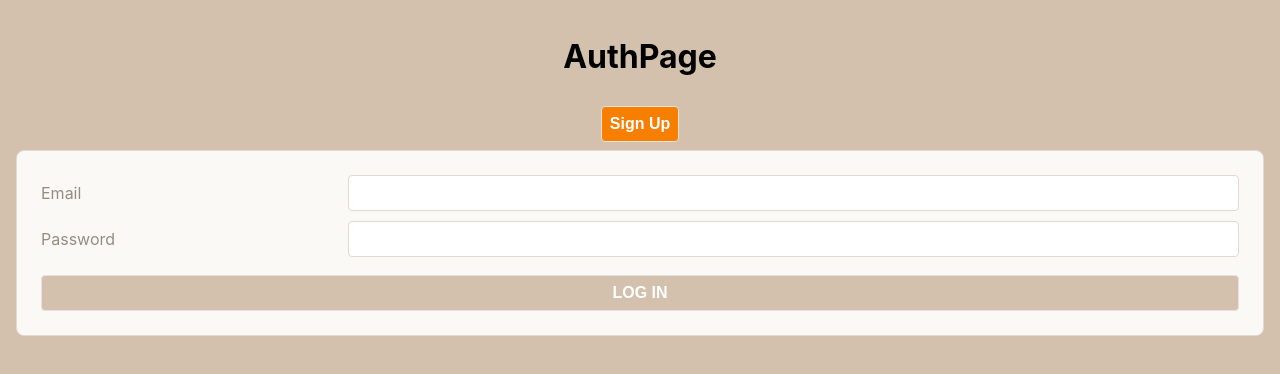
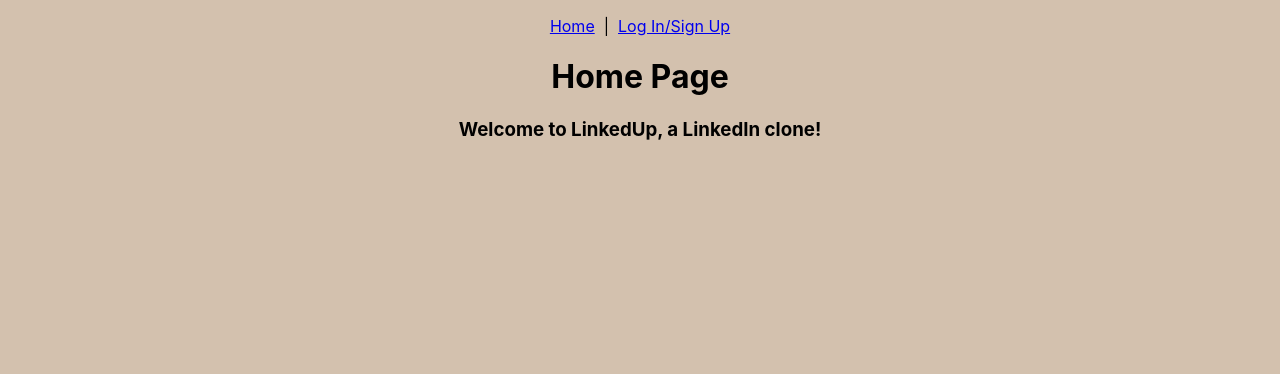
Before and after one commit to coffeemug17/LinkedUp, a React (Create React App) app: page / in a window 1280 px wide. Shown: the top 374 px of the page. Built offline with nearby package versions, Linux system fonts and the light colour scheme.

Commit message:
Landing Page and Auth Page seperating

```diff
--- a/models/user.js
+++ b/models/user.js
@@ -11,6 +11,10 @@ const userSchema = new Schema({
     unique: true,
     trim: true,
     lowercase: true,
+    required: true
+  },
+  about: {
+    type: String,
     required: true
   },
   password: {
--- a/src/components/NavBar/NavBar.jsx
+++ b/src/components/NavBar/NavBar.jsx
@@ -8,7 +8,11 @@ export default function NavBar({ user, setUser }) {
   }
 
   return (
+    <>
+    {user ?
       <nav>
+        <Link to="/">Home</Link>
+        &nbsp; | &nbsp;
         <Link to="/orders">Order History</Link>
         &nbsp; | &nbsp;
         <Link to="/orders/new">New Order</Link>
@@ -16,5 +20,13 @@ export default function NavBar({ user, setUser }) {
         <span>Welcome, {user.name}</span>
         &nbsp;&nbsp;<Link to="" onClick={handleLogOut}>Log Out</Link>
       </nav>
+      :
+      <nav>
+        <Link to="/">Home</Link>
+        &nbsp; | &nbsp;
+        <Link to="/authorization">Log In/Sign Up</Link>
+      </nav>
+    }
+    </>
   );
 }
--- a/src/components/SignUpForm/SignUpForm.jsx
+++ b/src/components/SignUpForm/SignUpForm.jsx
@@ -6,6 +6,7 @@ export default class SignUpForm extends Component {
     name: '',
     email: '',
     password: '',
+    about: '',
     confirm: '',
     error: ''
   };
@@ -48,6 +49,8 @@ export default class SignUpForm extends Component {
             <input type="password" name="password" value={this.state.password} onChange={this.handleChange} required />
             <label>Confirm</label>
             <input type="password" name="confirm" value={this.state.confirm} onChange={this.handleChange} required />
+            <label>About</label>
+            <input type="text" name="about" value={this.state.about} onChange={this.handleChange} required />
             <button type="submit" disabled={disable}>SIGN UP</button>
           </form>
         </div>
--- a/src/pages/App/App.jsx
+++ b/src/pages/App/App.jsx
@@ -6,6 +6,7 @@ import AuthPage from '../AuthPage/AuthPage';
 import NewOrderPage from '../NewOrderPage/NewOrderPage';
 import OrderHistoryPage from '../OrderHistoryPage/OrderHistoryPage';
 import NavBar from '../../components/NavBar/NavBar';
+import HomePage from "../../pages/HomePage/HomePage";
 
 export default function App() {
   const [user, setUser] = useState(getUser());
@@ -17,12 +18,20 @@ export default function App() {
             <NavBar user={user} setUser={setUser} />
             <Routes>
               {/* Route components in here */}
+              <Route path="/" element={<HomePage />} />
               <Route path="/orders/new" element={<NewOrderPage />} />
               <Route path="/orders" element={<OrderHistoryPage />} />
             </Routes>
           </>
           :
-          <AuthPage setUser={setUser} />
+          <>
+            <NavBar />
+            <Routes>
+                <Route path="/" element={<HomePage />} />
+                <Route path="/authorization" element={<AuthPage setUser={setUser} />} />
+            </Routes>
+          </>
+          // <AuthPage setUser={setUser} />
       }
     </main>
   );
--- /dev/null
+++ b/src/pages/HomePage/HomePage.jsx
@@ -0,0 +1,13 @@
+import NavBar from "../../components/NavBar/NavBar";
+import { Routes, Route } from "react-router-dom";
+import AuthPage from "../AuthPage/AuthPage";
+
+export default function HomePage() {
+    return (
+        <>
+            {/* <NavBar /> */}
+            <h1>Home Page</h1>
+            <h3>Welcome to LinkedUp, a LinkedIn clone!</h3>
+        </>
+    );
+}
```
Lines whose indentation alone changed are shown as unchanged.
